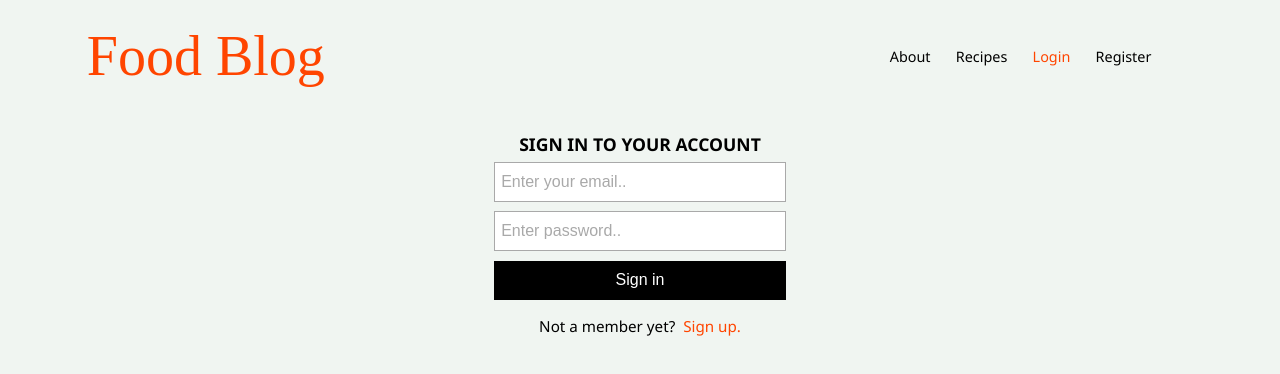
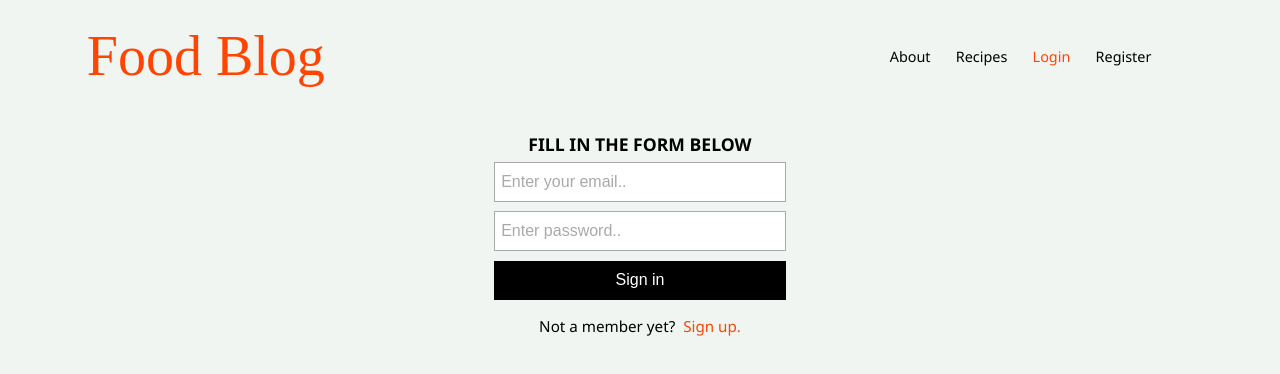
Before and after one commit to g-t-georgiev/recipe-blog, a React (Create React App) app: page /auth/login in a window 1280 px wide. Shown: the top 374 px of the page. Built offline with nearby package versions, Linux system fonts and the light colour scheme; a web font is replaced by a local one.

Commit message:
Added context and provider to form children.

```diff
--- a/src/components/shared/form/Form.js
+++ b/src/components/shared/form/Form.js
@@ -1,20 +1,47 @@
-import { useCallback } from "react";
+import { useState, useCallback, createContext } from "react";
 
 import './Form.css';
 
-function Form({ formSubmitAction, formTitle = 'Fill in the form below', children }) {
+export const FormContext = createContext(null);
+
+function FormContextProvider({ children }) {
+    const [valid, setValid] = useState(false);
+
+    const form = {
+        valid,
+        changeValidationStatus(value) {
+            setValid(value);
+        }
+    };
+
+    return (
+        <FormContext.Provider value={form}>
+            {children}
+        </FormContext.Provider>
+    );
+}
+
+function Form({ name, title = 'Fill in the form below', children }) {
+
     const submitHandler = useCallback(function (e) {
         e.preventDefault();
         e.stopPropagation();
 
-        formSubmitAction();
-    }, [formSubmitAction]);
+        const registerForm = e.currentTarget;
+        const formFieldData = Object.fromEntries(new FormData(registerForm));
+
+        console.log(formFieldData);
+
+        console.log('Registered successfully.');
+    }, []);
 
     return (
-        <form className="form" autoComplete="off" onSubmit={submitHandler}>
-            <legend className="form-title">{formTitle}</legend>
-            {children}
-        </form>
+        <FormContextProvider>
+            <form className="form" name={name} autoComplete="off" onSubmit={submitHandler}>
+                <legend className="form-title">{title}</legend>
+                {children}
+            </form>
+        </FormContextProvider>
     );
 }
 
```
